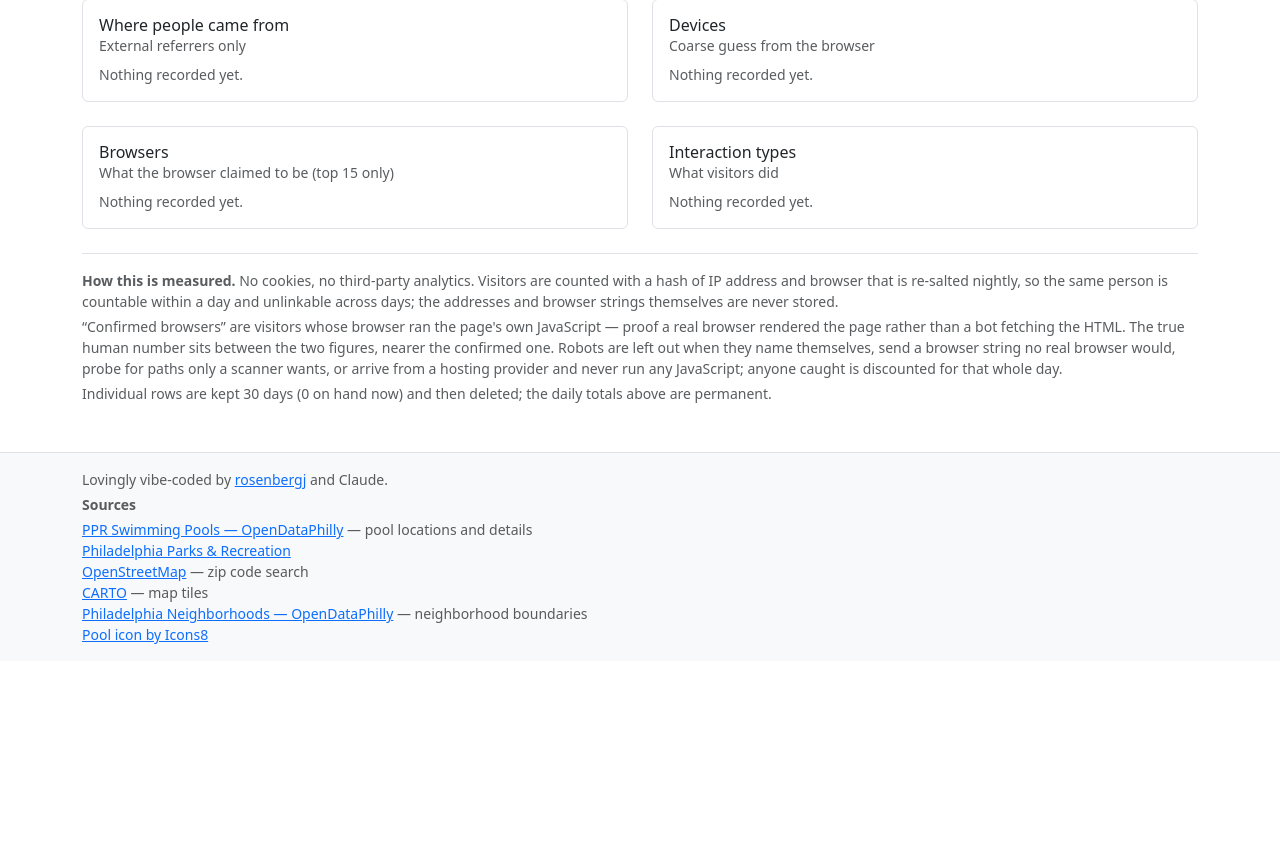
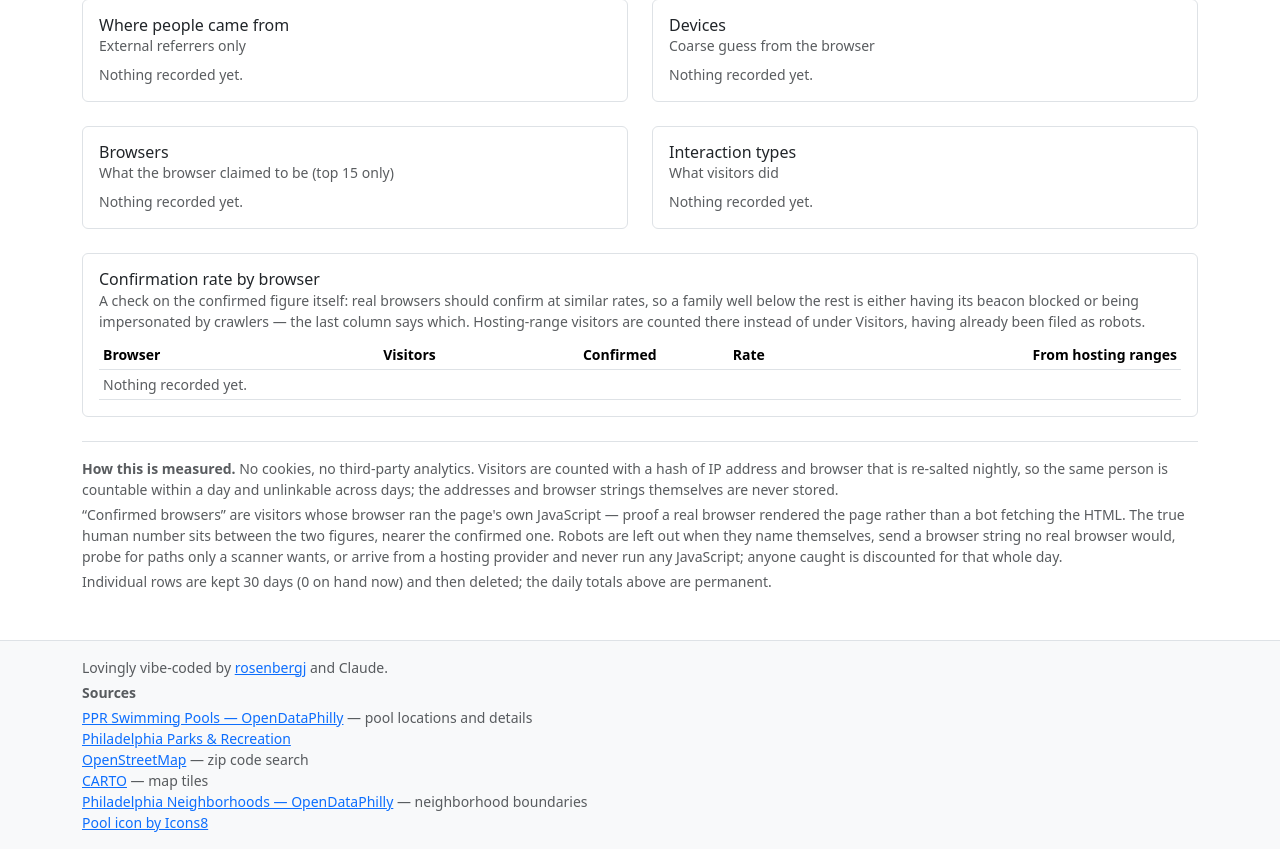
Before and after one commit to rosenbergj/phillypools, a Django app: page /stats/ in a window 1280 px wide. Shown: the part 1492-2341 px from the top of the page. Before the commit the page ends 2136 px from the top, so only its background shows below. Run offline with Django 5.2, Linux system fonts and the light colour scheme; the visitor is signed in with stand-in values (Sample User, id 1); data comes from the database, SQL or seed files in the repository; data that the repository does not hold is empty.

Commit message:
Check the confirmed-browser premise against the browsers themselves
/stats/ defaults to counting confirmed browsers on the grounds that traffic which
never ran a line of the page's JavaScript is more likely an uncaught crawler than
a person. That holds only if real browsers confirm at roughly the same rate as
each other, and nothing here has ever tested it.

The new panel puts the rate next to each claimed browser family. Both halves of
the ratio were already stored — every ranked breakdown is rolled up for the human
and confirmed audiences alike, so the browser rows have carried this since
collection began and the panel reads the full history with no backfill. A family
well below the rest matters twice over: the visitor total would be undercounting
real people rather than filtering crawlers, and every confirmed-only breakdown on
the page would inherit the bias, which is not random on a site where browser
tracks device and device tracks neighborhood.

A low rate has two opposite explanations, though — a beacon being blocked or lost,
or crawlers wearing that family's name — and the only thing separating them is
whether the traffic came from a hosting provider's rack. That flag lives on raw
rows alone: the rule that reads it files the visitor as a robot and nothing stored
remembers why. So the rollup now also keeps the check's working, keyed by claimed
family: what it caught, and separately the visitors from those same ranges who ran
the page anyway and are therefore people behind a VPN, which is who the rule is
written to spare. Wants a `rollup_usage --all` after deploying, like the hours did.

AUDIENCE_BOT is stored but stays out of AUDIENCES, so the audience toggle remains
two-way — a robot view of "pools people looked at" would be nonsense.

Co-Authored-By: Claude Opus 5 <noreply@anthropic.com>

```diff
--- a/pools/services/usage.py
+++ b/pools/services/usage.py
@@ -216,6 +216,11 @@ INTERACTION_EVENTS = {"filter", "map_pick", "pin_click", "card_click", "nearby_c
 # person browsing with JavaScript off.
 AUDIENCE_HUMAN = "human"
 AUDIENCE_CONFIRMED = "confirmed"
+# Traffic the bot rules caught. Stored for the few breakdowns that exist to show a
+# rule's working rather than to describe visitors, and deliberately left out of
+# AUDIENCES below: those are the two populations /stats/ will show a breakdown of,
+# and a robot view of "pools people looked at" would be nonsense.
+AUDIENCE_BOT = "bot"
 AUDIENCES = (AUDIENCE_CONFIRMED, AUDIENCE_HUMAN)
 
 # How a confirmed browser spent their day. Ordered most to least engaged, which is
--- a/pools/templates/pools/stats.html
+++ b/pools/templates/pools/stats.html
@@ -239,6 +239,40 @@
     {% include "pools/_stats_table.html" with title="Interaction types" subtitle="What visitors did" rows=events_by_type %}
   </div>
 
+  <div class="border rounded p-3 mt-4">
+    <h2 class="h6 mb-0">Confirmation rate by browser</h2>
+    <div class="text-muted small mb-2">A check on the confirmed figure itself: real browsers should
+    confirm at similar rates, so a family well below the rest is either having its beacon blocked or
+    being impersonated by crawlers &mdash; the last column says which. Hosting-range visitors are
+    counted there instead of under Visitors, having already been filed as robots.</div>
+    <div class="table-responsive">
+      <table class="table table-sm small mb-0">
+        <thead>
+          <tr>
+            <th>Browser</th>
+            <th class="text-end">Visitors</th>
+            <th class="text-end">Confirmed</th>
+            <th class="text-end">Rate</th>
+            <th class="text-end">From hosting ranges</th>
+          </tr>
+        </thead>
+        <tbody>
+          {% for row in confirmed_rates %}
+            <tr>
+              <td>{{ row.label }}</td>
+              <td class="text-end">{{ row.visitors }}</td>
+              <td class="text-end">{{ row.confirmed }}</td>
+              <td class="text-end">{% if row.rate is None %}&mdash;{% else %}{{ row.rate }}%{% endif %}</td>
+              <td class="text-end">{{ row.datacenter }}</td>
+            </tr>
+          {% empty %}
+            <tr><td colspan="5" class="text-muted">Nothing recorded yet.</td></tr>
+          {% endfor %}
+        </tbody>
+      </table>
+    </div>
+  </div>
+
   <div class="border-top mt-4 pt-3 text-muted small">
     <p class="mb-1"><strong>How this is measured.</strong> No cookies, no third-party analytics.
     Visitors are counted with a hash of IP address and browser that is re-salted nightly, so the
--- a/pools/views.py
+++ b/pools/views.py
@@ -22,7 +22,9 @@ from pools.services.datacenter import is_datacenter_ip
 from pools.services.geocoder import geocode_zip, get_zip_polygon
 from pools.services.neighborhoods import get_neighborhoods, get_neighborhood_centroid, get_neighborhood_geometry
 from pools.services.usage import (
+    AUDIENCE_BOT,
     AUDIENCE_CONFIRMED,
+    AUDIENCE_HUMAN,
     AUDIENCES,
     JOURNEY_MULTI_PAGE,
     JOURNEY_SINGLE_ENGAGED,
@@ -970,6 +972,60 @@ def _top(day_from, metric, audience, limit=15, exclude_keys=()):
     return rows
 
 
+def _confirmed_rates(day_from, limit=15):
+    """
+    Per claimed browser family: how many visitors, how many of them ran the page's
+    JavaScript, and how much traffic claiming that name was filed as a robot for
+    arriving from a hosting provider's range.
+
+    This is the check on the assumption the rest of the page rests on. /stats/
+    defaults to confirmed browsers on the grounds that traffic which never ran a
+    line of JavaScript is more likely an uncaught crawler than a person — true only
+    if real browsers confirm at roughly the same rate as each other. If one family
+    confirms far below the rest, either its users' beacons are being blocked or lost
+    (so the confirmed figures undercount real people, and unevenly, since browser
+    tracks device and device tracks neighborhood) or crawlers are wearing its name.
+    The hosting-range column is what tells those two apart.
+
+    Rates are computed on visitors summed over the window, like every other figure
+    here, so someone who came back on three days counts three times in both halves
+    of the ratio.
+    """
+    families = {}
+    rows = (
+        UsageDaily.objects.filter(day__gte=day_from, metric__in=("browser", "datacenter"))
+        .exclude(key="")
+        .values("metric", "key", "audience")
+        .annotate(visitors=Sum("visitors"))
+    )
+    for row in rows:
+        family = families.setdefault(
+            row["key"], {"label": row["key"], "visitors": 0, "confirmed": 0, "datacenter": 0}
+        )
+        if row["metric"] == "browser":
+            if row["audience"] == AUDIENCE_HUMAN:
+                family["visitors"] = row["visitors"]
+            elif row["audience"] == AUDIENCE_CONFIRMED:
+                family["confirmed"] = row["visitors"]
+        # Only the caught ones. A confirmed visitor from a hosting range is a person
+        # behind a VPN and belongs in the two columns to their left, not in a count
+        # of traffic the rule rejected.
+        elif row["audience"] == AUDIENCE_BOT:
+            family["datacenter"] = row["visitors"]
+
+    ranked = sorted(
+        families.values(), key=lambda f: (-f["visitors"], -f["datacenter"], f["label"])
+    )
+    for family in ranked:
+        # None, not zero, when there is nobody to have confirmed: a family seen only
+        # from hosting ranges has no rate, and printing 0% would read as a finding
+        # about a browser rather than an absence of anyone using it.
+        family["rate"] = (
+            round(100 * family["confirmed"] / family["visitors"]) if family["visitors"] else None
+        )
+    return ranked[:limit]
+
+
 @staff_member_required
 def stats(request):
     try:
@@ -1125,6 +1181,7 @@ def stats(request):
         "referrers": _top(day_from, "referrer", audience),
         "devices": _top(day_from, "device", audience),
         "browsers": _top(day_from, "browser", audience),
+        "confirmed_rates": _confirmed_rates(day_from),
         "events_by_type": events_by_type,
         "journeys": journeys,
         "journey_total": journey_total,
```
Also changed, not shown: pools/management/commands/rollup_usage.py (+33 -4 lines), pools/tests.py (+78 -0 lines).
